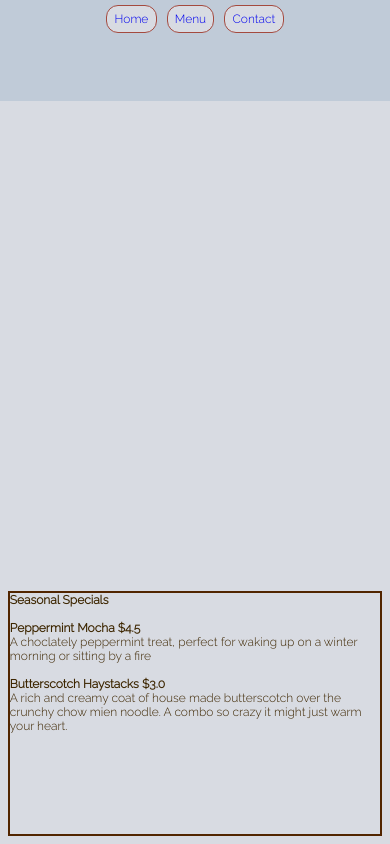
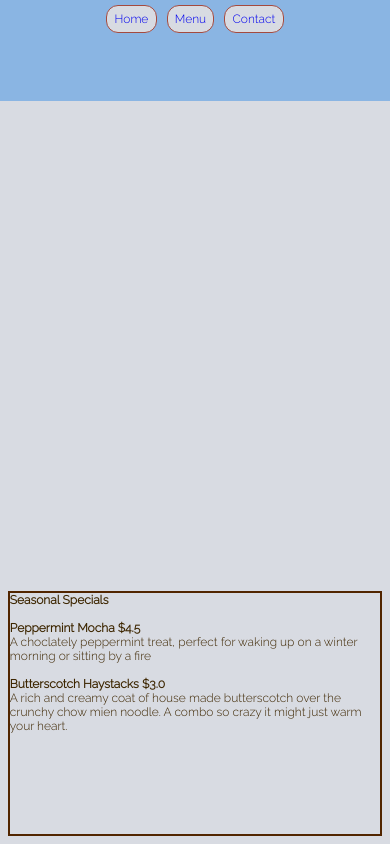
Before and after one commit to annikagregg/compscicafe, a plain HTML site: page Menu.html in a window 390 px wide. Shown: the top 844 px of the page. Drawn offline with Linux system fonts and the light colour scheme.

Commit message:
test change

```diff
--- a/css/menu-styles.css
+++ b/css/menu-styles.css
@@ -1,7 +1,5 @@
 @import url('https://fonts.googleapis.com/css2?family=Raleway:wght@300&display=swap');
-*{
-    font-size: 12px;
-}
+
 @media (max-width: 768px){
 
     *{
@@ -53,7 +51,7 @@
 
 
     .navbar {
-    background: #A9BCD080;
+    background: #3e8fe680;
     height: 100%;
     }
 
```
